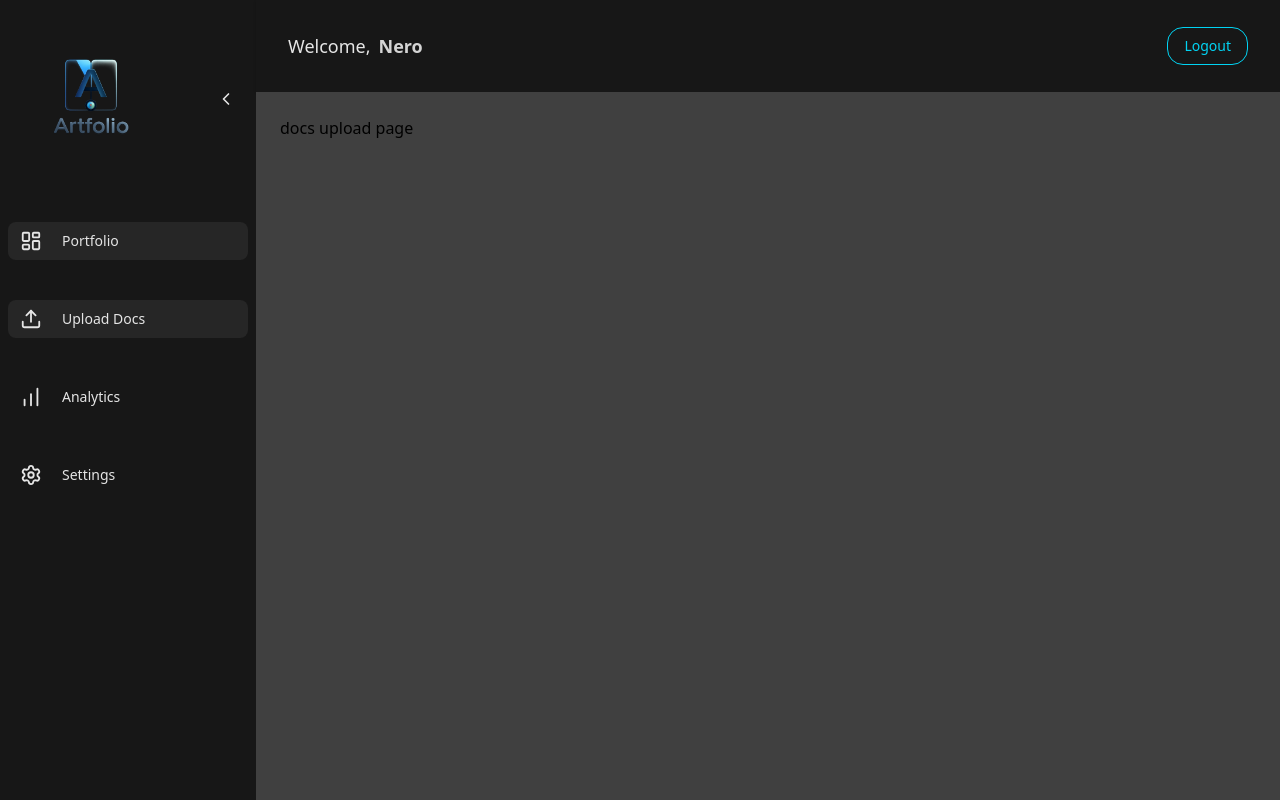
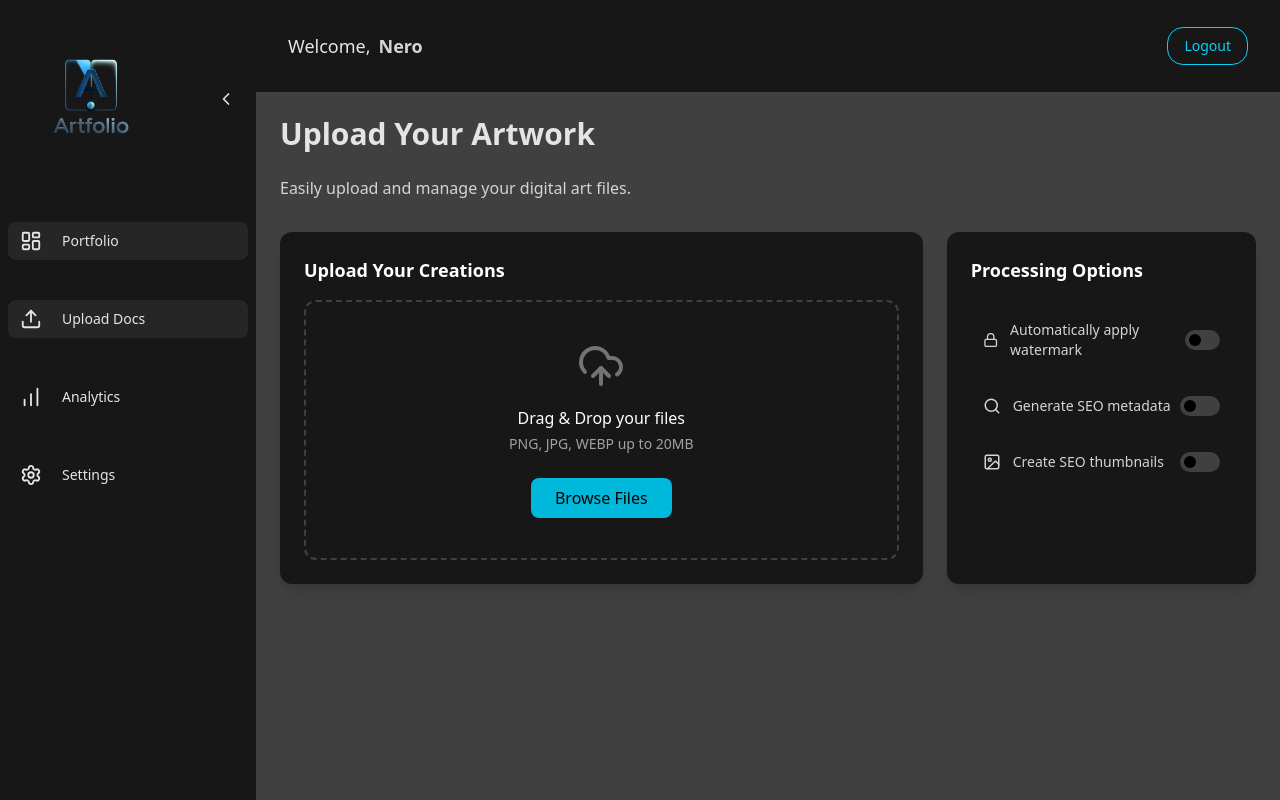
Before and after one commit to nerokome/Artfolio, a Next.js app: page /dashboard/uploaddocs in a window 1280 px wide. Built offline with nearby package versions, Linux system fonts and the light colour scheme.

Commit message:
analylictics

```diff
--- a/app/components/Sidebar.tsx
+++ b/app/components/Sidebar.tsx
@@ -64,10 +64,10 @@ export default function Sidebar() {
                 collapsed={false}
               />
               <SidebarItem
-                href="/dashboard/analytics"
+                href="/dashboard/analyticsdash"
                 icon={<BarChart size={22} />}
                 label="Analytics"
-                active={isActive('/dashboard/analytics')}
+                active={isActive('/dashboard/analyticsdash')}
                 collapsed={false}
               />
               <SidebarItem
--- a/app/dashboard/analytics/Page.tsx
+++ b/app/dashboard/analyticsdash/page.tsx
@@ -1,4 +1,14 @@
-'use client';
+import React from 'react'
+
+const page = () => {
+  return (
+    <div>
+      analytics dash page
+    </div>
+  )
+}
+export default page
+/*use client';
 import React from 'react';
 import {
   Chart as ChartJS,
@@ -127,3 +137,4 @@ function DonutStat({ label, value }: { label: string; value: number }) {
     </div>
   );
 }
+*/
--- a/app/dashboard/uploaddocs/page.tsx
+++ b/app/dashboard/uploaddocs/page.tsx
@@ -1,11 +1,179 @@
-import React from 'react'
+'use client'
+import React, { useRef, useState } from 'react'
+import {
+  UploadCloud,
+  Lock,
+  Search,
+  ImageIcon,
+  Settings,
+} from 'lucide-react'
 
-const page = () => {
+export default function Page() {
+  const inputRef = useRef<HTMLInputElement | null>(null)
+
+  const [progress, setProgress] = useState(0)
+  const [isUploading, setIsUploading] = useState(false)
+  const [filesCount, setFilesCount] = useState(0)
+
+  const handleUpload = (files: FileList) => {
+    if (!files.length) return
+
+    const xhr = new XMLHttpRequest()
+    const formData = new FormData()
+
+    Array.from(files).forEach((file) => {
+      formData.append('files', file)
+    })
+
+    setFilesCount(files.length)
+    setProgress(0)
+    setIsUploading(true)
+
+    xhr.open('POST', '/api/upload', true)
+
+    //  THIS is the only place progress should update
+    xhr.upload.onprogress = (event) => {
+      if (!event.lengthComputable) return
+
+      const percent = Math.round(
+        (event.loaded / event.total) * 100
+      )
+
+      setProgress(percent)
+    }
+
+    xhr.onload = () => {
+      setIsUploading(false)
+      if (xhr.status !== 200) {
+        console.error('Upload failed')
+      }
+    }
+
+    xhr.onerror = () => {
+      setIsUploading(false)
+      console.error('Network error')
+    }
+
+    xhr.send(formData)
+  }
+
   return (
     <div>
-      docs upload page
+      <div>
+        <h1 className="text-3xl text-zinc-200 font-bold mb-6">Upload Your Artwork</h1>
+        <p className="text-zinc-300 mb-8">
+          Easily upload and manage your digital art files.
+        </p>
+      </div>
+      <div className="grid grid-cols-1 xl:grid-cols-3 gap-6 ">
+      <div className="xl:col-span-2 bg-neutral-900 rounded-xl p-6 shadow-lg ">
+        <h2 className="text-white text-lg font-semibold mb-4">
+          Upload Your Creations
+        </h2>
+
+        <div
+          className="border-2 border-dashed border-neutral-700 rounded-xl p-10
+          flex flex-col items-center justify-center text-center
+          hover:border-cyan-400 transition cursor-pointer"
+          onClick={() => inputRef.current?.click()}
+        >
+          <UploadCloud size={48} className="text-neutral-500 mb-4" />
+
+          <p className="text-white font-medium">
+            Drag & Drop your files
+          </p>
+          <p className="text-sm text-neutral-400 mt-1">
+            PNG, JPG, WEBP up to 20MB
+          </p>
+
+          <button
+            type="button"
+            className="mt-6 px-6 py-2 rounded-lg
+            bg-cyan-500 text-black font-medium hover:bg-cyan-400 transition"
+          >
+            Browse Files
+          </button>
+
+          <input
+            ref={inputRef}
+            type="file"
+            multiple
+            hidden
+            onChange={(e) => {
+              if (e.target.files) {
+                handleUpload(e.target.files)
+              }
+            }}
+          />
+        </div>
+      </div>
+
+
+      <div className="bg-neutral-900 rounded-xl p-6 shadow-lg flex flex-col justify-between">
+        <div>
+          <h2 className="text-white text-lg font-semibold mb-6">
+            Processing Options
+          </h2>
+
+          <Option icon={<Lock size={18} />} title="Automatically apply watermark" />
+          <Option icon={<Search size={18} />} title="Generate SEO metadata" />
+          <Option icon={<ImageIcon size={18} />} title="Create SEO thumbnails" />
+
+        </div>
+
+
+        {isUploading && (
+          <div className="mt-6">
+            <p className="text-sm text-neutral-400 mb-2">
+              Uploading {filesCount} file{filesCount > 1 ? 's' : ''} — {progress}%
+            </p>
+
+            <div className="w-full h-2 rounded-full bg-neutral-800 overflow-hidden">
+              <div
+                className="h-2 bg-cyan-400 transition-all duration-150"
+                style={{ width: `${progress}%` }}
+              />
+            </div>
+          </div>
+        )}
+      </div>
+    </div>
+    </div>
+
+  )
+}
+
+function Option({
+  icon,
+  title,
+  disabled = false,
+}: {
+  icon: React.ReactNode
+  title: string
+  disabled?: boolean
+}) {
+  const [enabled, setEnabled] = useState(false)
+
+  return (
+    <div
+      className={`flex items-center justify-between p-3 rounded-lg mb-3
+      ${disabled ? 'opacity-50' : 'hover:bg-neutral-800'} transition cursor-pointer`}
+      onClick={() => setEnabled(!enabled)}
+    >
+      <div className="flex items-center gap-3 text-neutral-300">
+        {icon}
+        <span className="text-sm">{title}</span>
+      </div>
+
+      <div
+        className={`w-10 h-5 rounded-full relative transition-colors
+        ${enabled ? 'bg-cyan-400' : 'bg-neutral-700'}`}
+      >
+        <div
+          className={`absolute w-3 h-3 bg-black rounded-full transition-all
+          ${enabled ? 'right-1' : 'left-1'} top-1`}
+        />
+      </div>
     </div>
   )
 }
-
-export default page
```
